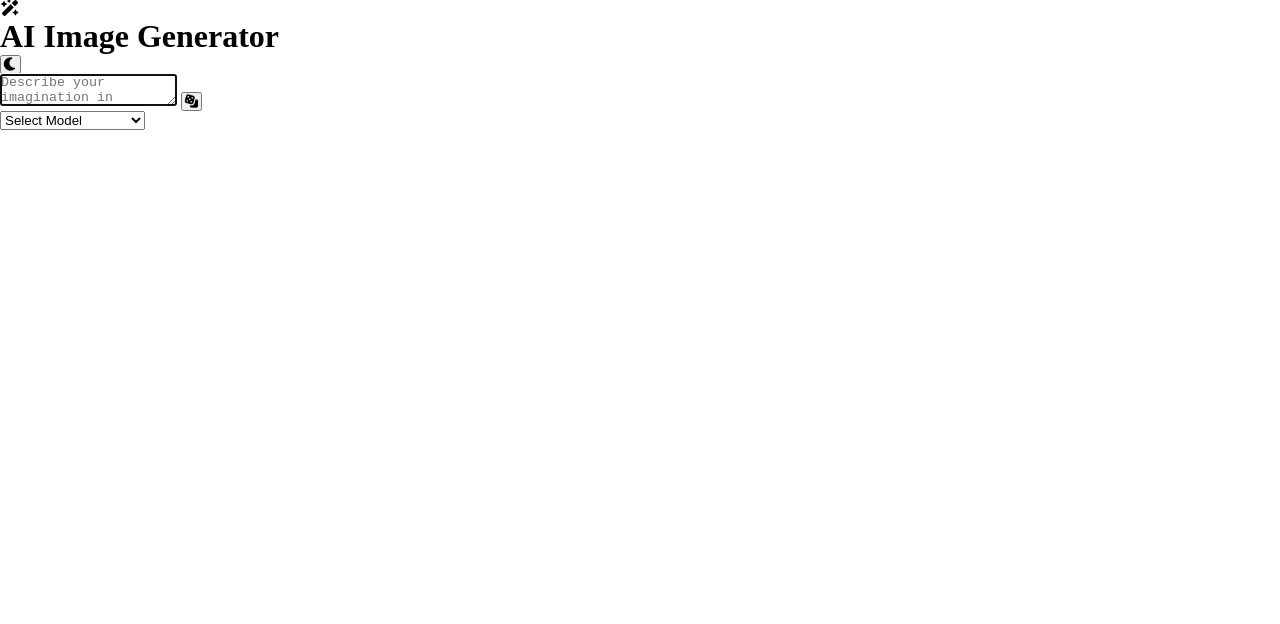
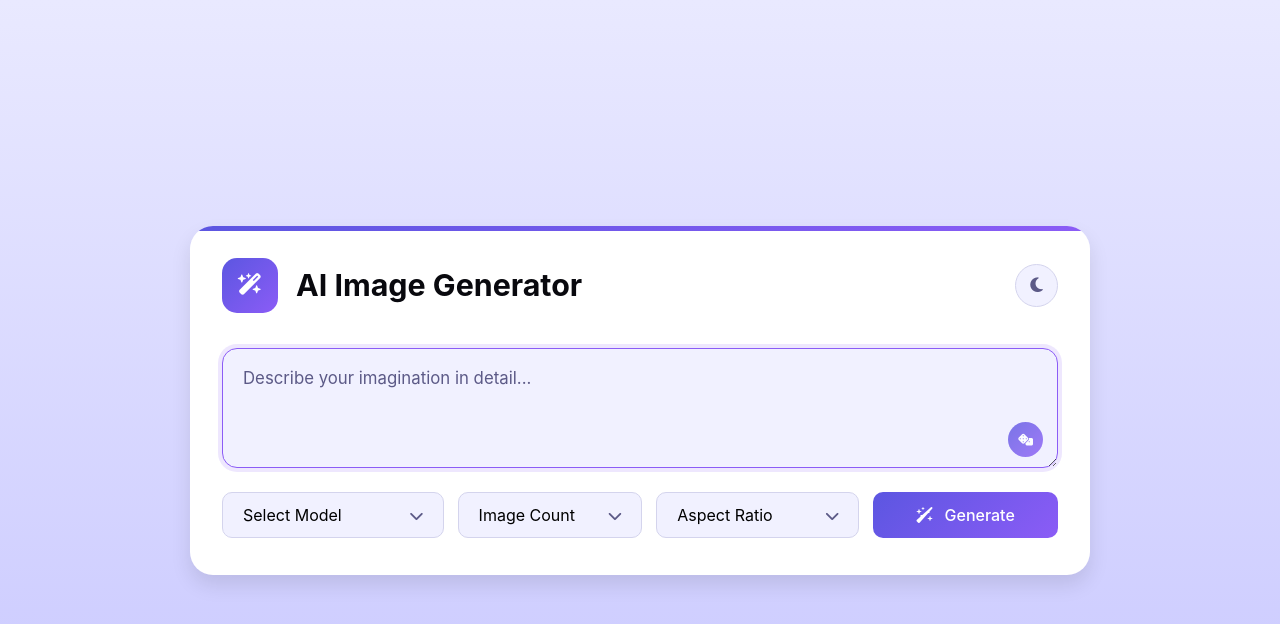
Before and after one commit to akshathakurr/Image-gen, a plain HTML site: page index.html in a window 1280 px wide. Drawn offline with Linux system fonts and the light colour scheme.

Commit message:
added css

```diff
--- a/index.html
+++ b/index.html
@@ -6,7 +6,7 @@
     <title>AI Image Generator</title>
     <link rel = "stylesheet" href="style.css" />
     <!-- Linking font font-awesome -->
-    <link rel="stylesheet" href="https://cdnjs.cloudflare.com/ajax/libs/font-awesome/7.0.1/css/all.min.css">
+    <link rel="stylesheet" href="https://cdnjs.cloudflare.com/ajax/libs/font-awesome/6.5.0/css/all.min.css">
 </head>
 <body>
     <div class="container">
@@ -30,7 +30,7 @@
                 <div class="prompt-container">
                     <textarea class="prompt-input" placeholder="Describe your imagination in detail..." required autofocus></textarea>
 
-                    <button class="prompt-btn">
+                    <button type = "button" class="prompt-btn">
                         <i class="fa-solid fa-dice"></i>
                       </button>
                 </div>
@@ -38,7 +38,7 @@
                 <!-- Prompt Actions buttons -->
                 <div class="prompt-actions">
                  <div class="select-wrappers">
-                    <select class="custom-select">
+                    <select class="custom-select" required>
                         <option value="" selected disabled>Select Model</option>
                         <option value="black-forest-labs/Flux.1-schnell">Flux.1-schnell</option>
                         <option value="black-forest-labs/Flux.1-dev">Flux.1-dev</option>
@@ -48,8 +48,29 @@
                     </select>
                  </div>
 
+                    <div class="select-wrappers">
+                       <select class="custom-select" required>
+                           <option value="" selected disabled>Image Count</option>
+                           <option value="1">1 Image</option>
+                           <option value="2">2 Images</option>
+                           <option value="3">3 Images</option>
+                           <option value="4">4 Images</option>
+                       </select>
+                    </div>
 
+                        <div class="select-wrappers">
+                           <select class="custom-select" redquired>
+                               <option value="" selected disabled>Aspect Ratio</option>
+                               <option value="1/1">Square (1:1)</option>
+                               <option value="16/9">Landscape (16:9)</option>
+                               <option value="9/16">Portrait (9:16)</option>
+                           </select>
+                        </div>
 
+                        <button type = "submit" class="generate-btn">
+                            <i class="fa-solid fa-wand-sparkles"></i>
+                            Generate
+                        </button>
 
                 </div>
             </form>
--- a/style.css
+++ b/style.css
@@ -2,4 +2,217 @@
   box-sizing: border-box;
   margin: 0;
   padding: 0;
+  font-family: "Inter", sans-serif;
 }
+
+:root {
+    --color-primary: #5C56E1;
+    --color-primary-dark: #5b21b6;
+    --color-accent: #8B5CF6;
+    --color-card: #FFFFFF;
+    --color-input: #F1F1FF;
+    --color-text: #09090E;
+    --color-placeholder: #5C5A87;
+    --color-border: #D4D4ED;
+    --color-gradient: linear-gradient(135deg, #5C56E1, #8B5CF6);
+}
+
+body {
+    display: flex;
+    align-items: center;
+    justify-content: center;
+    min-height: 100vh;
+    color: var(--color-text);
+    background: linear-gradient(#e9e9ff, #c8c7ff);
+}
+
+.container {
+    width: 900px;
+    padding: 32px;
+    position: relative;
+    border-radius: 23px;
+    overflow: hidden;
+    background: var(--color-card);
+    box-shadow: 0 10px 20px 0 rgba(0, 0, 0, 0.1);
+
+}
+
+.container::before {
+    content: "";
+    position: absolute;
+    top: 0;
+    left: 0;
+    width: 100%;
+    height: 5px;
+    background: var(--color-gradient);
+}
+
+.header {
+    display: flex;
+    align-items: center;
+    justify-content: space-between;
+}
+
+.header .logo-wrapper {
+    display: flex;
+    gap: 18px;
+    align-items: center;
+}
+
+.header .logo-wrapper .logo {
+    height: 55px;
+    width: 56px;
+    display: flex;
+    color: #FFFFFF;
+    font-size: 1.35rem;
+    flex-shrink: 0;
+    border-radius: 15px;
+    align-items: center;
+    justify-content: center;
+    background: var(--color-gradient);
+}
+
+.header .logo-wrapper h1 {
+    font-size: 1.9rem;
+    font-weight: 700;
+}
+
+.header .theme-toggle {
+    height: 43px;
+    width: 43px;
+    border-radius: 50%;
+    font-size: 1.05rem;
+    cursor: pointer;
+    display: flex;
+    color: var(--color-placeholder);
+    align-items: center;
+    justify-content: center;
+    background-color: var(--color-input);
+    border: 1px solid var(--color-border);
+}
+
+.header .theme-toggle:hover {
+    color: var(--color-primary);
+    transform: translateY(-2px);
+    box-shadow: 0 4px 6px -1px rgba(0, 0, 0, 0.1);
+}
+
+.main-content {
+    margin: 35px 0 5px 0;
+}
+
+.main-content .prompt-container {
+    width: 100%;
+    position: relative;
+    margin-bottom: 20px;
+}
+
+.prompt-container .prompt-input {
+    width: 100%;
+    resize: vertical;
+    line-height: 1.6;
+    font-size: 1.05rem;
+    min-height: 120px;
+    padding: 16px 20px;
+    border-radius: 15px;
+    color: var(--color-text);
+    background: var(--color-input);
+    border: 1px solid var(--color-border);
+    transition: all 0.3s ease;
+}
+
+.prompt-container .prompt-input::placeholder {
+    color: var(--color-placeholder);
+}
+
+.prompt-container .prompt-input:focus {
+    outline: none;
+    border-color: var(--color-accent);
+    box-shadow: 0 0 0 4px rgba(139, 92, 246, 0.15);
+}
+
+.prompt-container .prompt-btn {
+    position: absolute;
+    right: 15px;
+    bottom: 15px;
+    height: 35px;
+    width: 35px;
+    border: none;
+    color: #fff;
+    font-size: 0.75rem;
+    border-radius: 50%;
+    opacity: 0.8;
+    cursor: pointer;
+    background: var(--color-gradient);
+    transition: all 0.3s ease;
+}
+
+.prompt-container .prompt-btn:hover {
+    opacity: 1;
+    transform: translateY(-2px);
+    box-shadow: 0 4px 6px -1px rgba(0, 0, 0, 0.1);
+}
+
+.main-content .prompt-actions {
+    display: grid;
+    gap: 14px;
+    grid-template-columns: 1.2fr 1fr 1.1fr 1fr;
+}
+
+.prompt-actions .select-wrappers {
+    position: relative;
+}
+
+.prompt-actions .select-wrappers::after {
+    content: "\f078";
+    font-family: "Font Awesome 6 Free";
+    font-weight: 900;
+    position: absolute;
+    right: 20px;
+    top: 50%;
+    font-size: 0.9rem;
+    padding-left: 7px;
+    pointer-events: none;
+    background: var(--color-input);
+    color: var(--color-placeholder);
+    transform: translateY(-50%);
+}
+
+.prompt-actions :where(.custom-select, .generate-btn) {
+    cursor: pointer;
+    padding: 12px 20px;
+    font-size: 1rem;
+    border-radius: 10px;
+    background: var(--color-input);
+    border: 1px solid var(--color-border);
+    transition: all 0.3s ease;
+}
+
+.prompt-actions .custom-select {
+    width: 100%;
+    outline: none;
+    height: 100%;
+    appearance: none;
+}
+
+.prompt-actions .custom-select:is(:focus, :hover) {
+    border-color: var(--color-accent);
+    box-shadow: 0 0 0 3px rgba(139, 92, 246, 0.1);
+}
+
+.prompt-actions .generate-btn {
+    display: flex;
+    gap: 12px;
+    font-weight: 500;
+    align-items: center;
+    justify-content: center;
+    padding: 12px 25px;
+    border: none;
+    color: #fff;
+    background: var(--color-gradient);
+}
+
+.prompt-actions .generate-btn:hover {
+    transform: translateY(-2px);
+    box-shadow: 0 4px 10px rgba(109, 40, 217, 0.3);
+}
```
